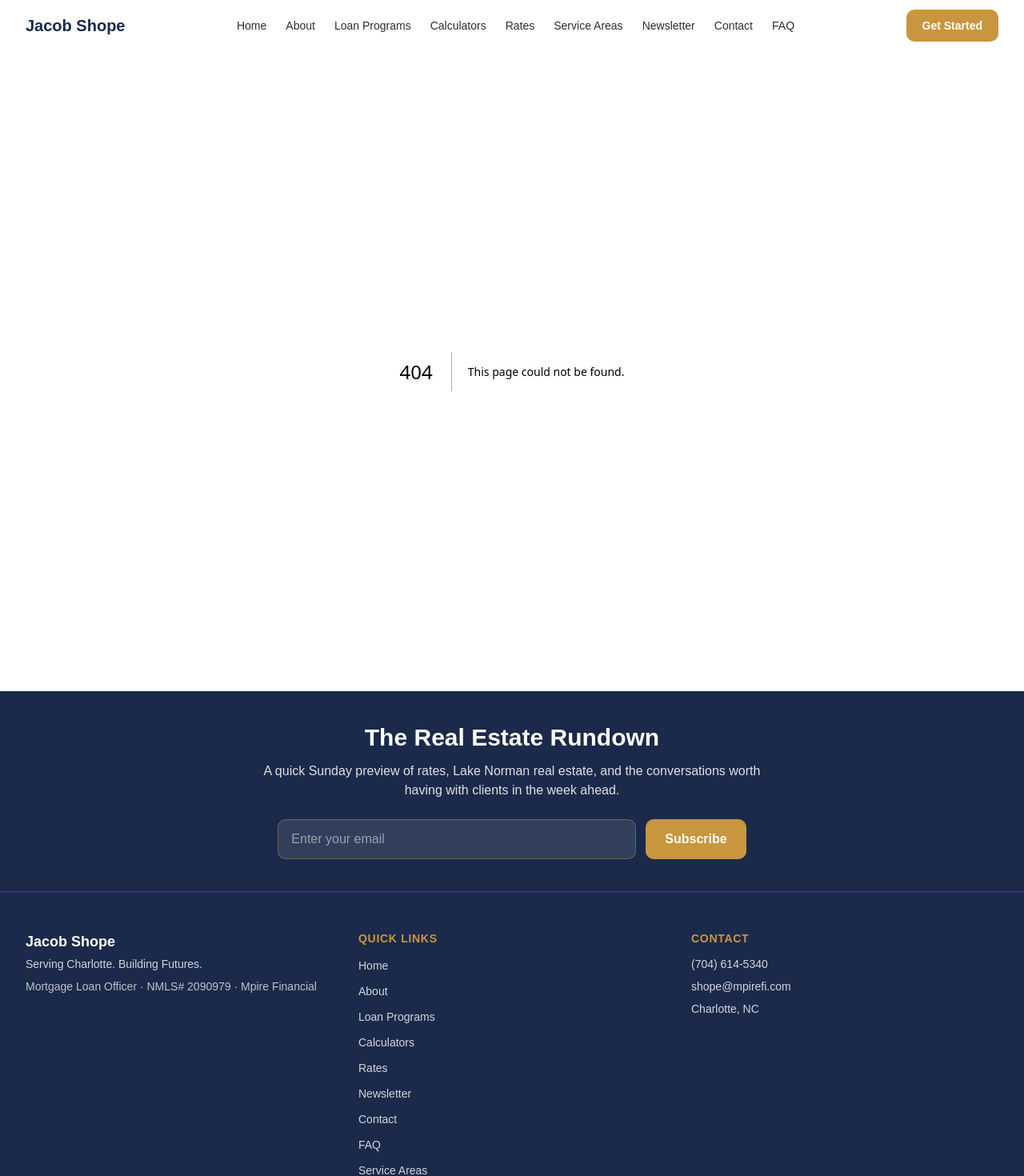
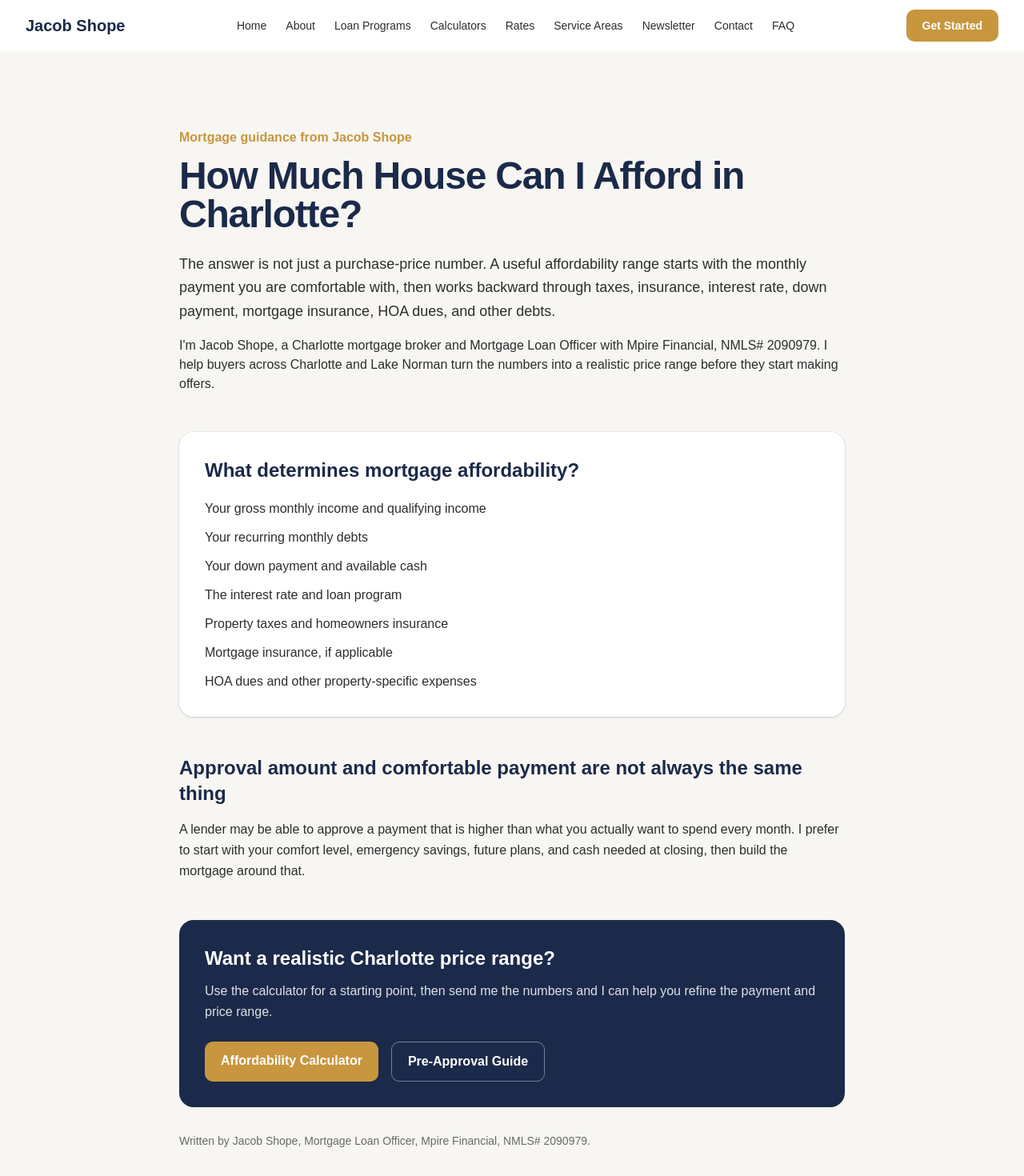
Before and after one commit to JLshope12/jacob-shope-mortgage, a Next.js app: page /how-much-house-can-i-afford-charlotte in a window 1280 px wide. Before the commit this address had no page. Shown: the top 1470 px of the page at 80% size. Built offline with nearby package versions, Linux system fonts and the light colour scheme.

Commit message:
Add Charlotte home affordability authority page

```diff
--- /dev/null
+++ b/app/how-much-house-can-i-afford-charlotte/page.tsx
@@ -0,0 +1,58 @@
+import Link from "next/link";
+
+export const metadata = {
+  title: "How Much House Can I Afford in Charlotte? | Jacob Shope",
+  description:
+    "Learn how mortgage affordability works in Charlotte with Jacob Shope. Understand payment, income, debt, down payment, taxes, insurance, and cash-to-close before setting a price range.",
+  alternates: { canonical: "/how-much-house-can-i-afford-charlotte" },
+};
+
+export default function AffordabilityCharlottePage() {
+  return (
+    <div className="bg-offwhite">
+      <section className="mx-auto max-w-4xl px-4 py-16 md:px-6 md:py-24 lg:px-8">
+        <p className="font-semibold text-gold">Mortgage guidance from Jacob Shope</p>
+        <h1 className="mt-3 text-4xl font-bold tracking-tight text-navy md:text-5xl">
+          How Much House Can I Afford in Charlotte?
+        </h1>
+        <p className="mt-6 text-lg leading-relaxed text-charcoal">
+          The answer is not just a purchase-price number. A useful affordability range starts with the monthly payment you are comfortable with, then works backward through taxes, insurance, interest rate, down payment, mortgage insurance, HOA dues, and other debts.
+        </p>
+        <p className="mt-4 text-charcoal">
+          I&apos;m Jacob Shope, a Charlotte mortgage broker and Mortgage Loan Officer with Mpire Financial, NMLS# 2090979. I help buyers across Charlotte and Lake Norman turn the numbers into a realistic price range before they start making offers.
+        </p>
+
+        <section className="mt-12 rounded-2xl bg-white p-8 shadow-sm ring-1 ring-navy/5">
+          <h2 className="text-2xl font-bold text-navy">What determines mortgage affordability?</h2>
+          <ul className="mt-5 space-y-3 text-charcoal">
+            <li>Your gross monthly income and qualifying income</li>
+            <li>Your recurring monthly debts</li>
+            <li>Your down payment and available cash</li>
+            <li>The interest rate and loan program</li>
+            <li>Property taxes and homeowners insurance</li>
+            <li>Mortgage insurance, if applicable</li>
+            <li>HOA dues and other property-specific expenses</li>
+          </ul>
+        </section>
+
+        <section className="mt-12">
+          <h2 className="text-2xl font-bold text-navy">Approval amount and comfortable payment are not always the same thing</h2>
+          <p className="mt-4 leading-relaxed text-charcoal">
+            A lender may be able to approve a payment that is higher than what you actually want to spend every month. I prefer to start with your comfort level, emergency savings, future plans, and cash needed at closing, then build the mortgage around that.
+          </p>
+        </section>
+
+        <section className="mt-12 rounded-2xl bg-navy p-8 text-white">
+          <h2 className="text-2xl font-bold">Want a realistic Charlotte price range?</h2>
+          <p className="mt-3 leading-relaxed text-white/85">Use the calculator for a starting point, then send me the numbers and I can help you refine the payment and price range.</p>
+          <div className="mt-6 flex flex-wrap gap-4">
+            <Link href="/calculators/affordability" className="rounded-lg bg-gold px-5 py-3 font-semibold text-white hover:bg-gold/90">Affordability Calculator</Link>
+            <Link href="/mortgage-preapproval-charlotte" className="rounded-lg border border-white/40 px-5 py-3 font-semibold text-white hover:bg-white hover:text-navy">Pre-Approval Guide</Link>
+          </div>
+        </section>
+
+        <p className="mt-8 text-sm text-charcoal/70">Written by Jacob Shope, Mortgage Loan Officer, Mpire Financial, NMLS# 2090979.</p>
+      </section>
+    </div>
+  );
+}
```
